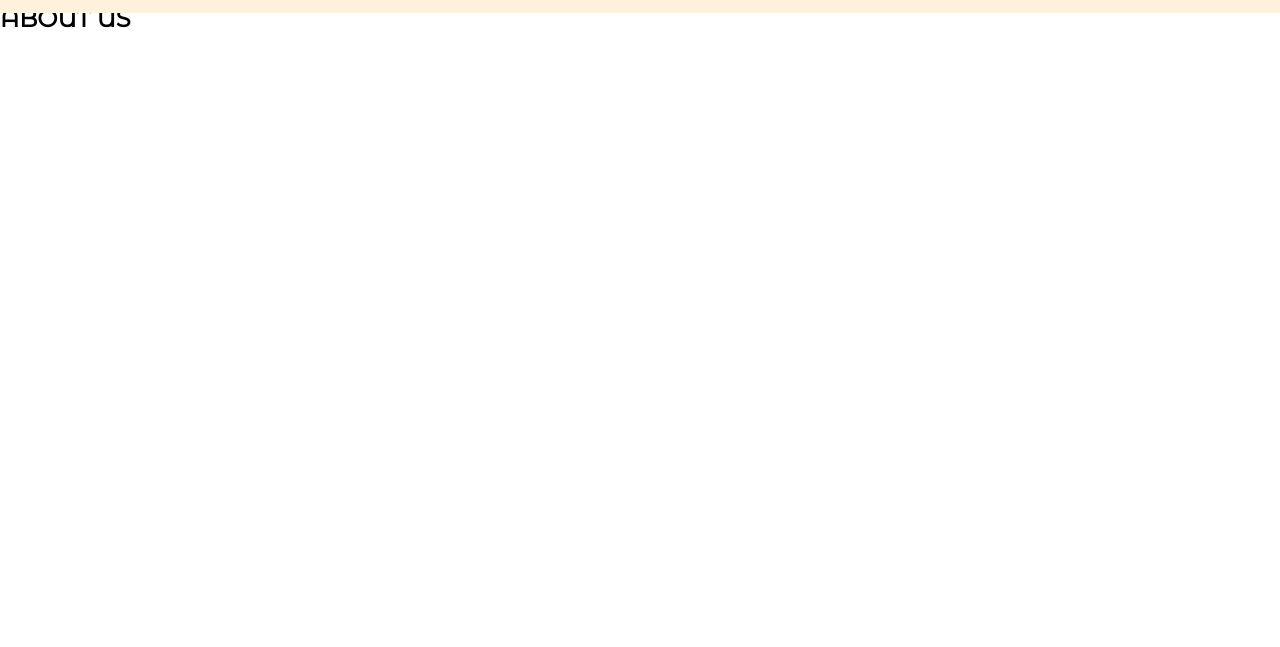
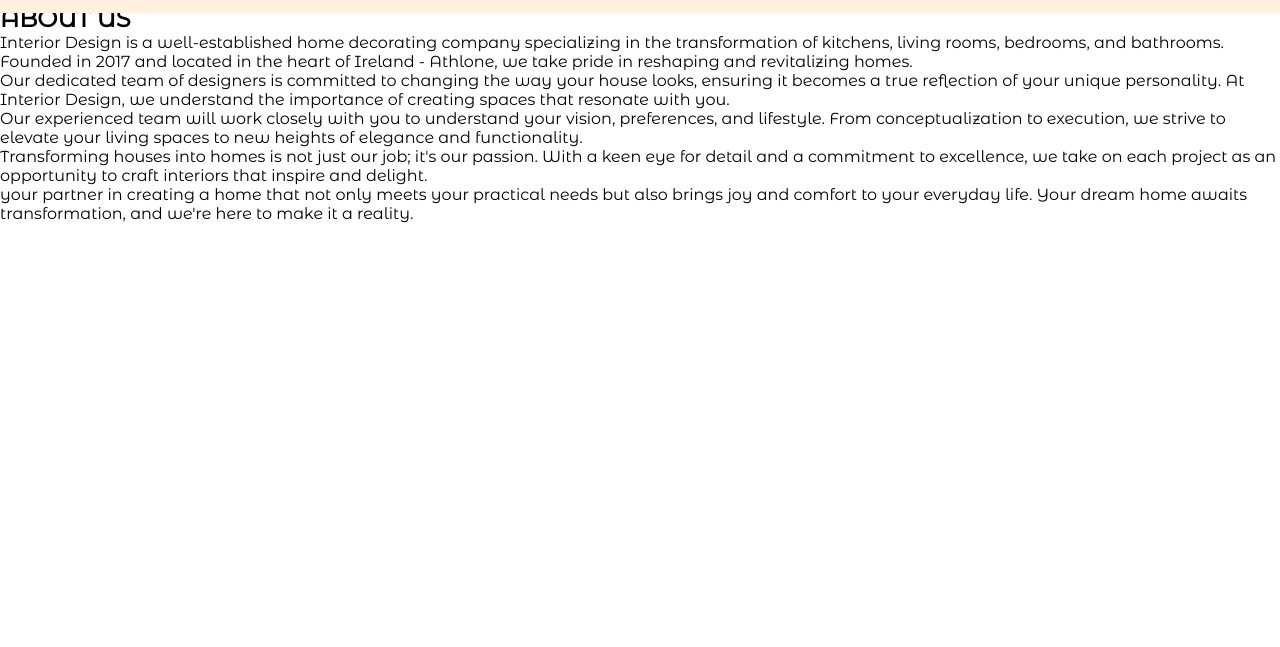
Before and after one commit to SanitaB17/interior-design, a plain HTML site: page about.html in a window 1280 px wide. Shown: the part 64-711 px from the top of the page. Drawn offline with Linux system fonts and the light colour scheme; a web font is replaced by a local one.

Commit message:
add content to about us page

```diff
--- a/about.html
+++ b/about.html
@@ -40,6 +40,22 @@
         <section id="about-us">
             <div class="text-about-us">
                 <h2>ABOUT US</h2>
+                <p>
+                    Interior Design is a well-established home decorating company specializing in the transformation of kitchens,
+                    living rooms, bedrooms, and bathrooms. Founded in 2017 and located in the heart of Ireland - Athlone,
+                    we take pride in reshaping and revitalizing homes. <br>
+                    Our dedicated team of designers is committed to changing the way your house looks,
+                    ensuring it becomes a true reflection of your unique personality. At Interior Design,
+                    we understand the importance of creating spaces that resonate with you. <br>
+                    Our experienced team will work closely with you to understand your vision, preferences,
+                    and lifestyle. From conceptualization to execution,
+                    we strive to elevate your living spaces to new heights of elegance and functionality. <br>
+                    Transforming houses into homes is not just our job; it's our passion.
+                    With a keen eye for detail and a commitment to excellence,
+                    we take on each project as an opportunity to craft interiors that inspire and delight. <br>
+                    your partner in creating a home that not only meets your practical needs but also brings joy and comfort to your everyday life.
+                    Your dream home awaits transformation, and we're here to make it a reality.
+                </p>
         </section>
     </main>
     <footer>
```
